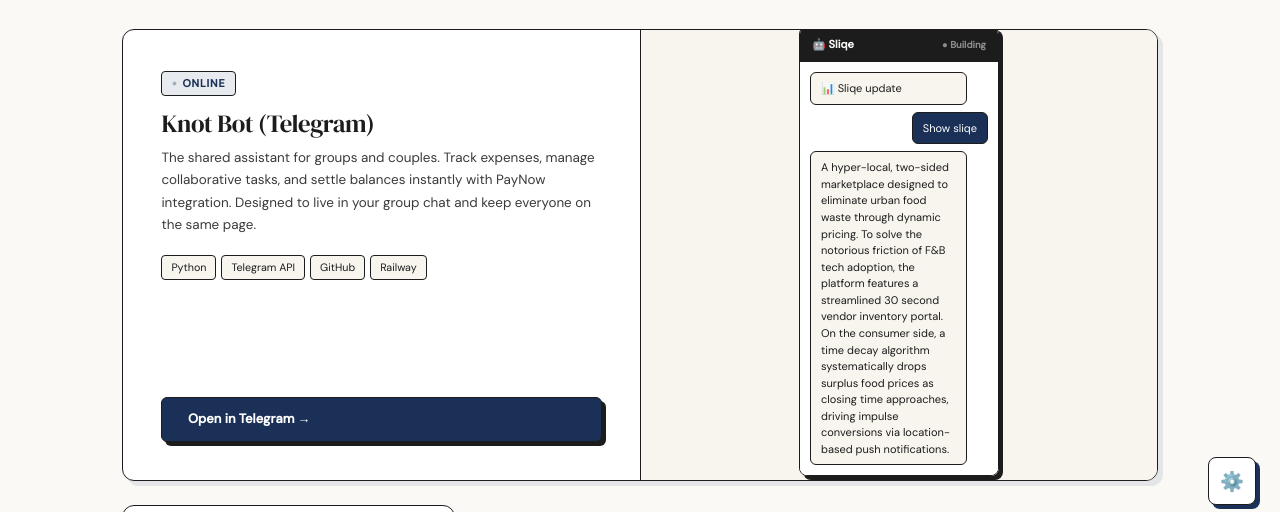
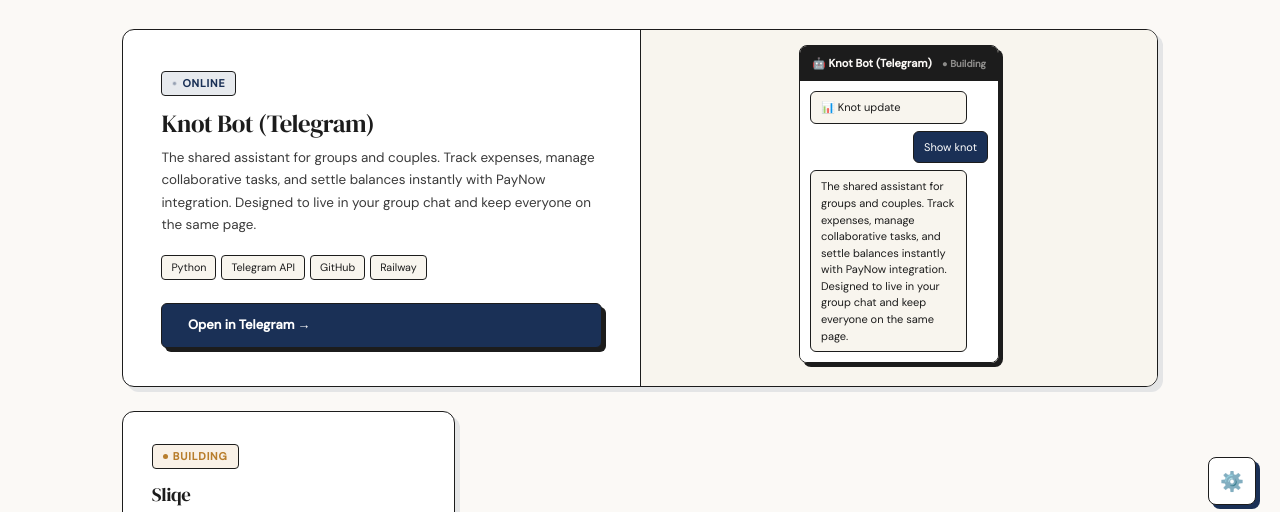
Before and after one commit to Bhargavp8/bhargavp8.github.io, an Astro site: page /apps in a window 1280 px wide. Shown: the part 271-783 px from the top of the page. Built offline with nearby package versions, Linux system fonts and the light colour scheme; Astro itself is replaced by a stand-in of ours.

Commit message:
Fix bot status to use appsFeature -- FORCE

```diff
--- a/src/pages/apps.astro
+++ b/src/pages/apps.astro
@@ -28,11 +28,11 @@
         </div>
         <div class="featured-visual">
           <div class="vis-bot">
-            <div class="vis-bot-bar">🤖 {appCards?.[0]?.title || 'Income Bot'} <span style="margin-left:auto;opacity:0.5;font-size:0.6rem;">● {appCards?.[0]?.status === 'live' ? 'Live' : appCards?.[0]?.status === 'building' ? 'Building' : 'Active'}</span></div>
+            <div class="vis-bot-bar">🤖 {appsFeature?.title || 'Income Bot'} <span style="margin-left:auto;opacity:0.5;font-size:0.6rem;">● {appCards?.[0]?.status === 'live' ? 'Live' : appCards?.[0]?.status === 'building' ? 'Building' : 'Active'}</span></div>
             <div class="vis-bot-body">
-              <div class="vis-msg bot">📊 {appCards?.[0]?.title?.split(' ')[0] || 'Bot'} update</div>
-              <div class="vis-msg user">Show {appCards?.[0]?.title?.split(' ')[0]?.toLowerCase() || 'stats'}</div>
-              <div class="vis-msg bot" set:html={appCards?.[0]?.desc || '💰 Amazon: $12.40<br>📌 Pinterest: $8.20<br>🔗 Partners: $31.00<br><strong>Total: $51.60</strong>'}></div>
+              <div class="vis-msg bot">📊 {appsFeature?.title?.split(' ')[0] || 'Bot'} update</div>
+              <div class="vis-msg user">Show {appsFeature?.title?.split(' ')[0]?.toLowerCase() || 'stats'}</div>
+              <div class="vis-msg bot" set:html={appsFeature?.desc || '💰 Amazon: $12.40<br>📌 Pinterest: $8.20<br>🔗 Partners: $31.00<br><strong>Total: $51.60</strong>'}></div>
             </div>
           </div>
         </div>
```
